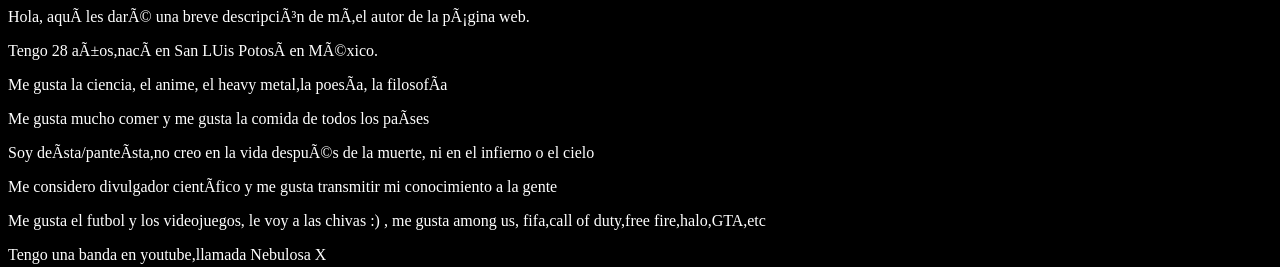
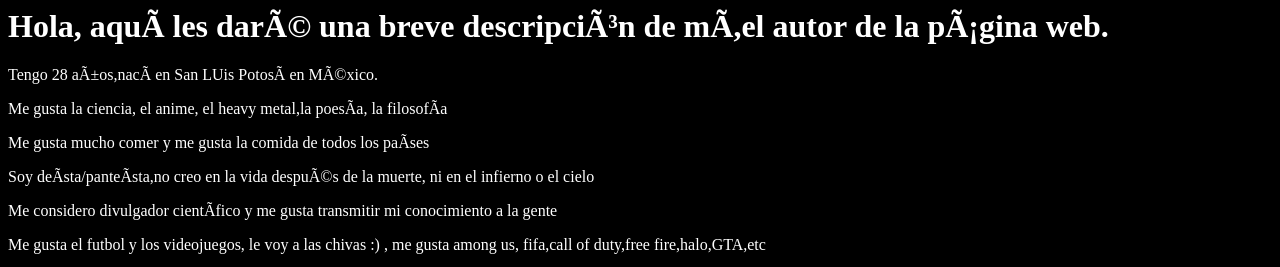
Before and after one commit to laniakea-chan/laniakea, a plain HTML site: page acerca de mi.html in a window 1280 px wide. Shown: the top 267 px of the page. Drawn offline with Linux system fonts and the light colour scheme.

Commit message:
Update acerca de mi.html

```diff
--- a/acerca de mi.html
+++ b/acerca de mi.html
@@ -5,7 +5,7 @@
 <title>laniakea-chan.com </title>
 </head>
 <body bgcolor="black" text=white>
-<p>Hola, aquí les daré una breve descripción de mí,el autor de la página web.</p>
+<h1>Hola, aquí les daré una breve descripción de mí,el autor de la página web.</h1>
 <p> </p>
 <p> </p>
 <p>Tengo 28 años,nací en San LUis Potosí en México.</p>
```
